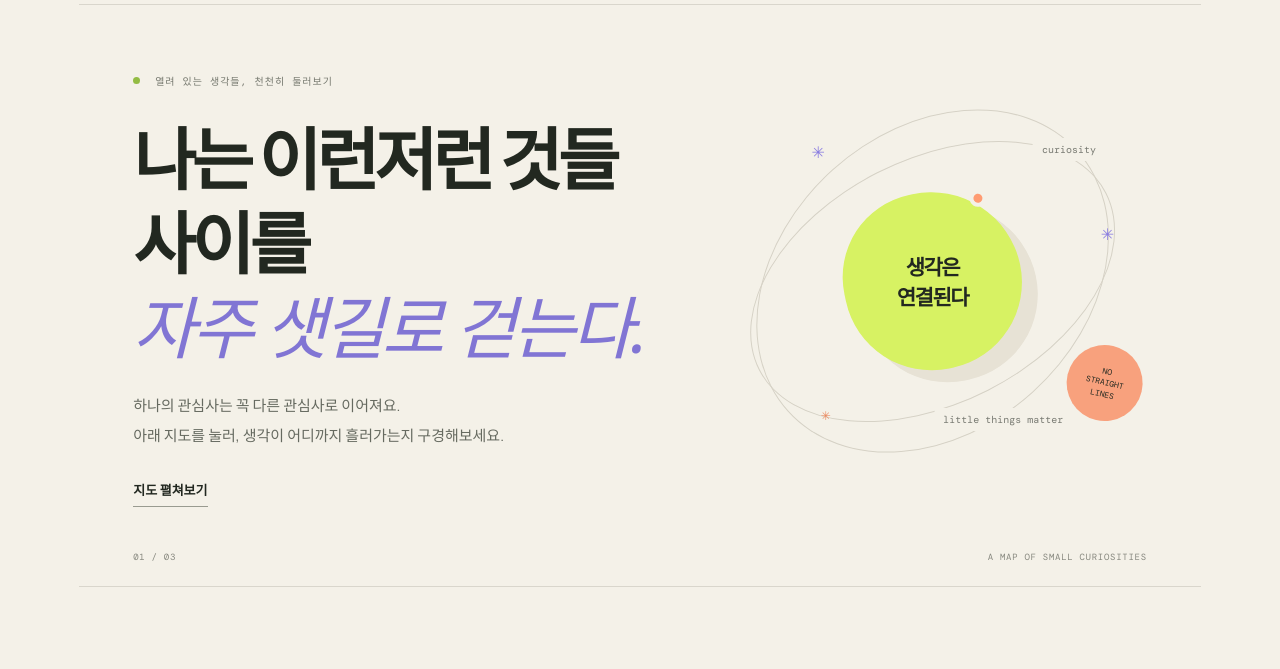
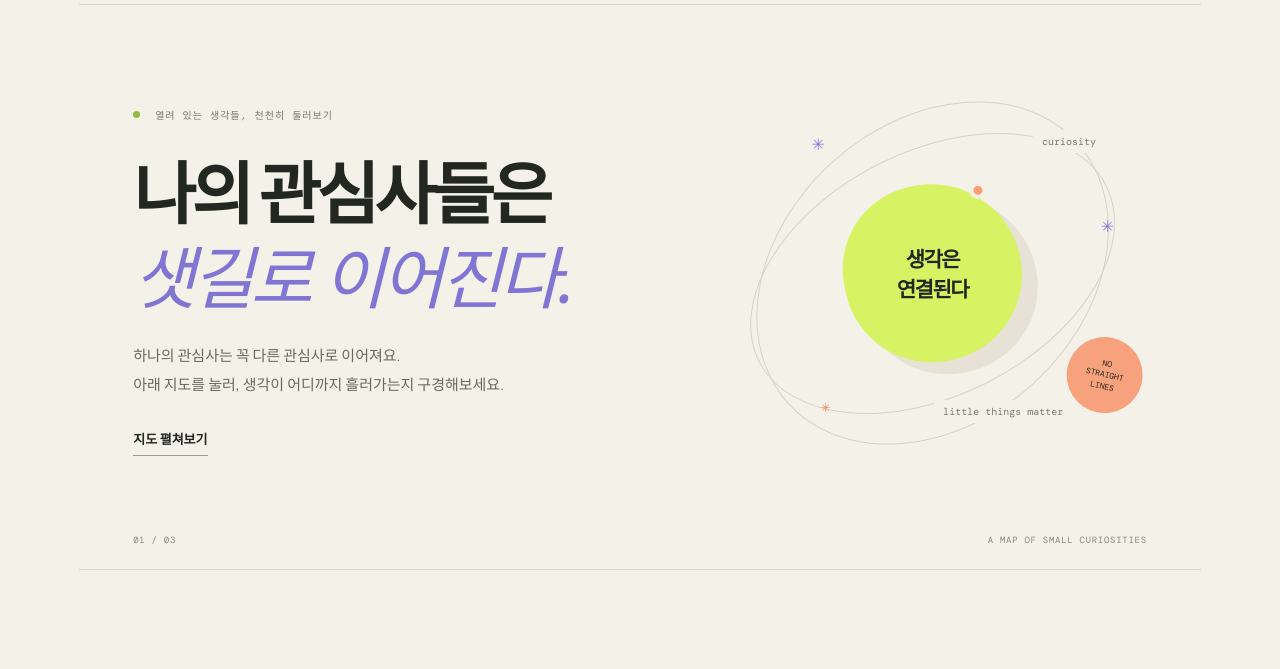
Before and after one commit to dancingmachine/dancingmachine.github.io, a plain HTML site: page index.html in a window 1280 px wide. Shown: the part 77-746 px from the top of the page. Drawn offline with nearby package versions, Linux system fonts and the light colour scheme.

Commit message:
Refine homepage headline

```diff
--- a/index.html
+++ b/index.html
@@ -23,7 +23,7 @@
       <section class="hero">
         <div class="hero-copy">
           <p class="eyebrow"><span class="live-dot"></span> 열려 있는 생각들, 천천히 둘러보기</p>
-          <h1>나는 이런저런 것들 사이를<br><span>자주 샛길로 걷는다.</span></h1>
+          <h1>나의 관심사들은<br><span>샛길로 이어진다.</span></h1>
           <p class="intro">하나의 관심사는 꼭 다른 관심사로 이어져요.<br>아래 지도를 눌러, 생각이 어디까지 흘러가는지 구경해보세요.</p>
           <a class="text-link" href="#map">지도 펼쳐보기</a>
         </div>
```
